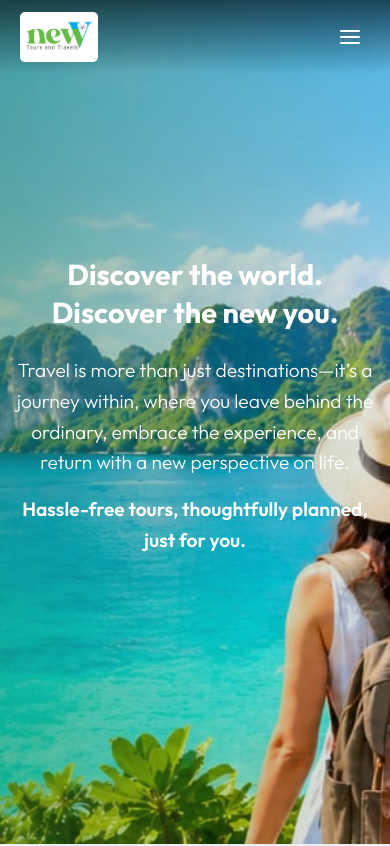
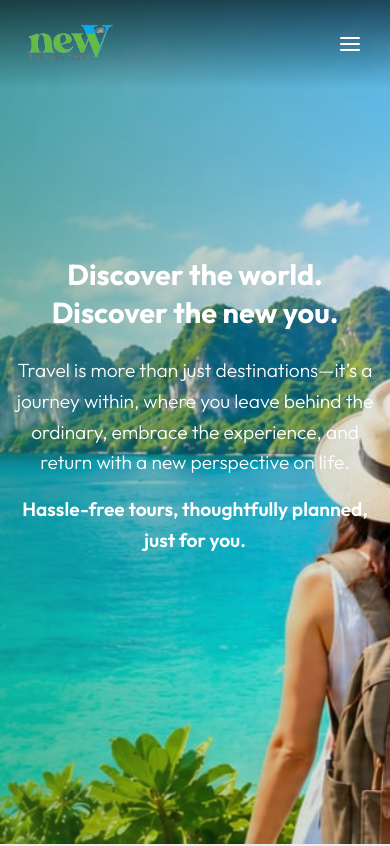
Before and after one commit to shabir250103/new-v, a React (Vite) app: page / in a window 390 px wide. Shown: the top 846 px of the page. Built offline with nearby package versions, Linux system fonts and the light colour scheme.

Commit message:
ui changes done by krithick

```diff
--- a/src/components.jsx
+++ b/src/components.jsx
@@ -26,7 +26,7 @@ export function Navbar() {
   return (
     <nav className={`navbar ${isInner ? 'navbar-inner' : ''}`}>
       <Link to="/" className="nav-brand">
-        <img src="/images/logo.png" alt="NewV Tours and Travels Logo" className="brand-logo" />
+        <img src="/images/logo-transparent.png" alt="NewV Tours and Travels Logo" className="brand-logo" />
       </Link>
 
       <button className="mobile-menu-btn" onClick={() => setIsMobileMenuOpen(!isMobileMenuOpen)}>
--- a/src/index.css
+++ b/src/index.css
@@ -397,10 +397,11 @@ section {
 }
 
 .brand-logo {
-  height: 68px;
+  height: 92px;
   width: auto;
   padding: 0;
   border-radius: 5px;
+  object-fit: contain;
 }
 
 .nav-links {
@@ -1097,7 +1098,7 @@ section {
   }
 
   .brand-logo {
-    height: 62px;
+    height: 76px;
     max-width: 80vw;
     object-fit: contain;
   }
@@ -1211,7 +1212,7 @@ section {
 
 @media (max-width: 480px) {
   .brand-logo {
-    height: 50px;
+    height: 64px;
   }
 }
 
--- a/src/pages.jsx
+++ b/src/pages.jsx
@@ -270,7 +270,7 @@ export function About() {
       <section className="container contact-page-section" style={{ minHeight: '60vh', padding: '6rem 2rem' }}>
         <div className="about-grid">
           <div className="about-img-wrapper animate-fade-in-up">
-            <img src="/images/logo.png" alt="NewV Tours and Travels Logo" className="about-main-img" style={{ objectFit: 'contain', padding: '2rem', background: 'var(--white)' }} />
+            <img src="/images/logo-transparent.png" alt="NewV Tours and Travels Logo" className="about-main-img" style={{ objectFit: 'contain', padding: '2rem', background: 'var(--white)' }} />
             <div className="about-quote-box">
               <p className="quote-text">"We create experiences that inspire."</p>
               <div className="quote-author" style={{ display: 'flex', flexDirection: 'column', alignItems: 'center', gap: '0.5rem', marginTop: '0.5rem' }}>
```
Also changed, not shown: public/images/6x6-LOGO.png (added), vercel.json (added).
